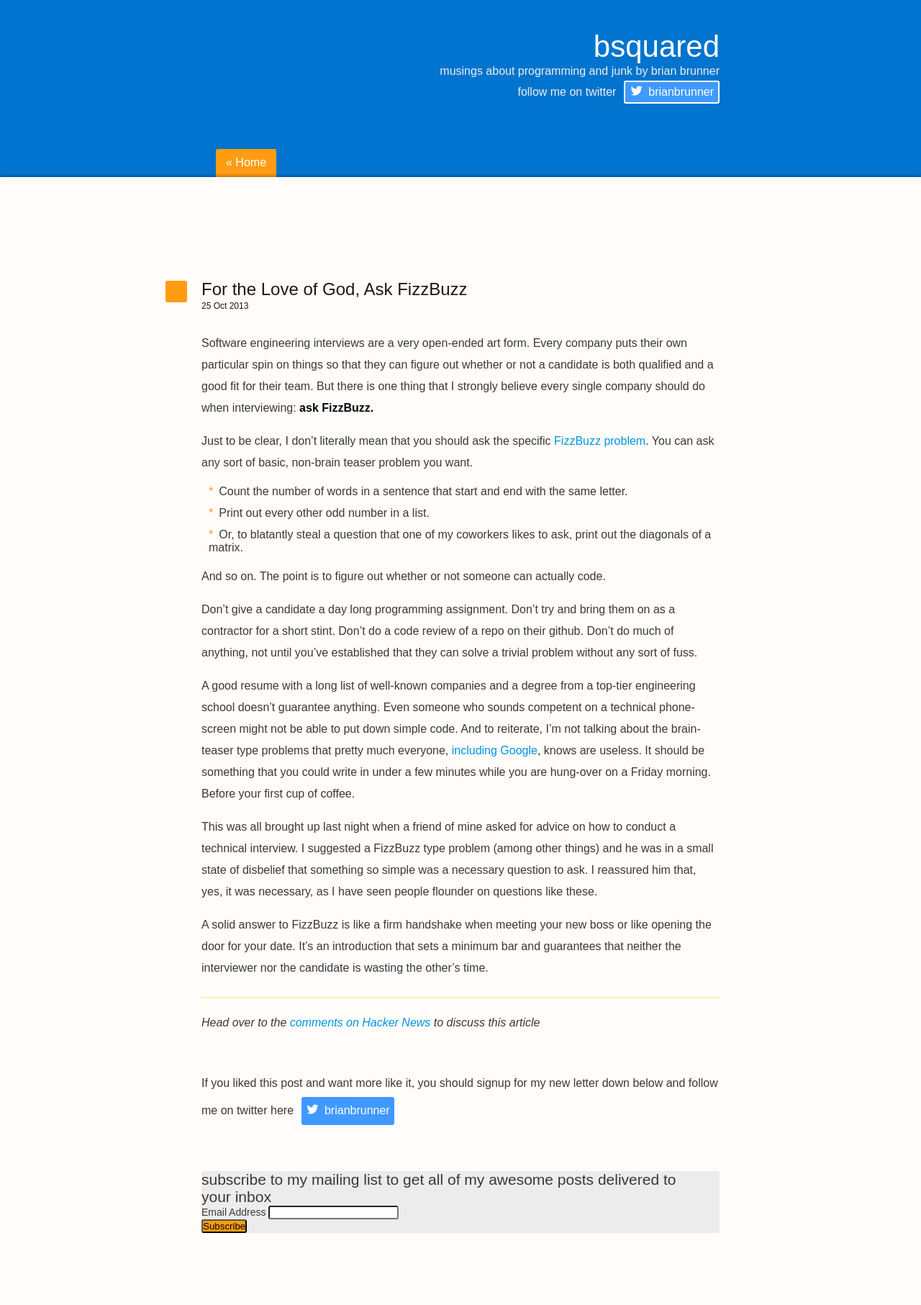
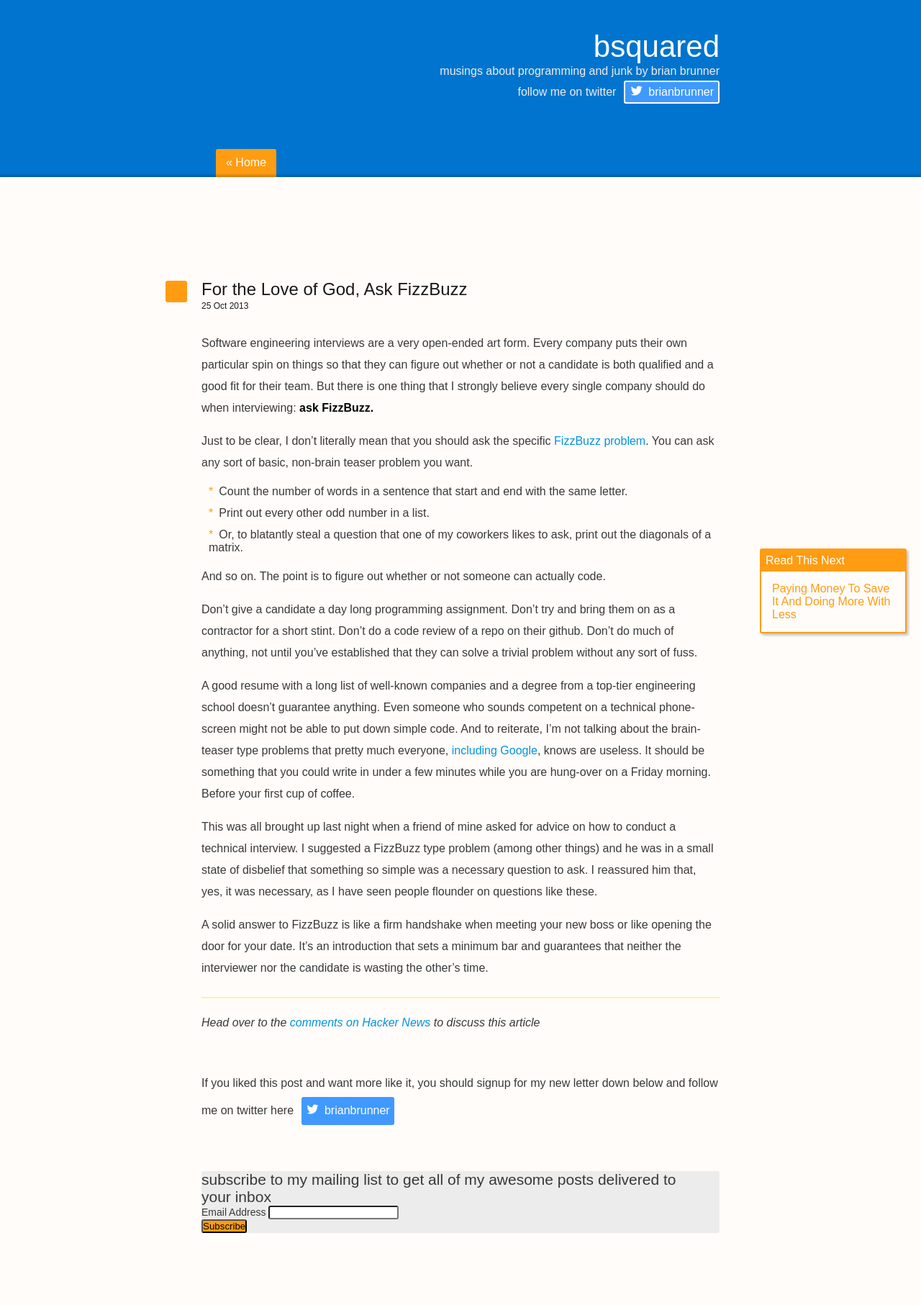
Before and after one commit to brianbrunner/brianbrunner.github.io, a Jekyll site: the page built from _posts/2013-10-25-fizzbuzz.markdown, in a window 1280 px wide. Shown: the whole page at 72% size. Built offline with Jekyll 4.4.1, drawn with Linux system fonts in a browser that asks for light colours; nearby versions of some CDN libraries; some web fonts are replaced; comment, search, counter and statistics services are not loaded.

Commit message:
Added read next link

```diff
--- a/_layouts/default.html
+++ b/_layouts/default.html
@@ -7,6 +7,8 @@
         <meta name="viewport" content="width=device-width">
 
         <link rel="stylesheet" href="/css/style.css?as243">
+
+        <script src="//ajax.googleapis.com/ajax/libs/jquery/1.10.2/jquery.min.js"></script>
 
         <script type="text/javascript" src="//use.typekit.net/ecc4wfr.js"></script>
         <script type="text/javascript">try{Typekit.load();}catch(e){}</script>
--- a/_layouts/post.html
+++ b/_layouts/post.html
@@ -214,5 +214,24 @@ function mce_success_cb(resp){
     }
 }
 
+var shown = false
+$(window).scroll(function(){
+  if ($(window).scrollTop() + $(window).height() > $(document).height() - 800) {
+    if (!shown) {
+      shown = true
+      $('.up-next').css({'bottom':'20px'})
+    }
+  } else if (shown) {
+    shown = false
+    console.log("AFDSF")
+    $('.up-next').css({'bottom':'-400px'})
+  }
+})
 </script>
 <!--End mc_embed_signup-->
+{% if page.previous.url %}
+  <a href="{{page.previous.url}}" class='up-next'>
+    <span class='title'>Read This Next</span>
+    <span class='body'>{{page.previous.title}}</span>
+  </a>
+{% endif %}
--- a/css/style.css
+++ b/css/style.css
@@ -227,6 +227,40 @@ strong {
   margin-right: 4px;
   margin-left: 2px;
 }
+.up-next {
+  transition: bottom 1s;
+  -webkit-transition: bottom 1s;
+  box-shadow: 3px 3px 3px rgba(0,0,0,0.2);
+  background-color: #fffcfa;
+  position: fixed;
+  display: block;
+  right: 20px;
+  bottom: -400px;
+  width: 200px;
+  border-radius: 3px;
+  border: 2px solid #FF9C12;
+}
+.up-next .title {
+  background-color: #FF9C12;
+  display: block;
+  padding: 6px;
+  color: #fff;
+}
+.up-next .body {
+  color: #FF9C12;
+  padding: 15px;
+  display: block;
+}
+.up-next:hover .body {
+  color: #ffc53a;
+}
+.up-next:hover .title {
+  background-color: #ffc53a;
+}
+.up-next:hover {
+  color: #ffc53a;
+  border-color: #ffc53a;
+}
 @media only screen and (max-device-width: 480px) {
   .content-wrap, .head-wrap {
     min-width: 320px !important;
@@ -284,4 +318,9 @@ strong {
     top: 225px;
     padding: 10px;
   }
+  .up-next {
+    width: 286px;
+    right: 15px;
+    bottom: 15px;
+  }
 }
```
